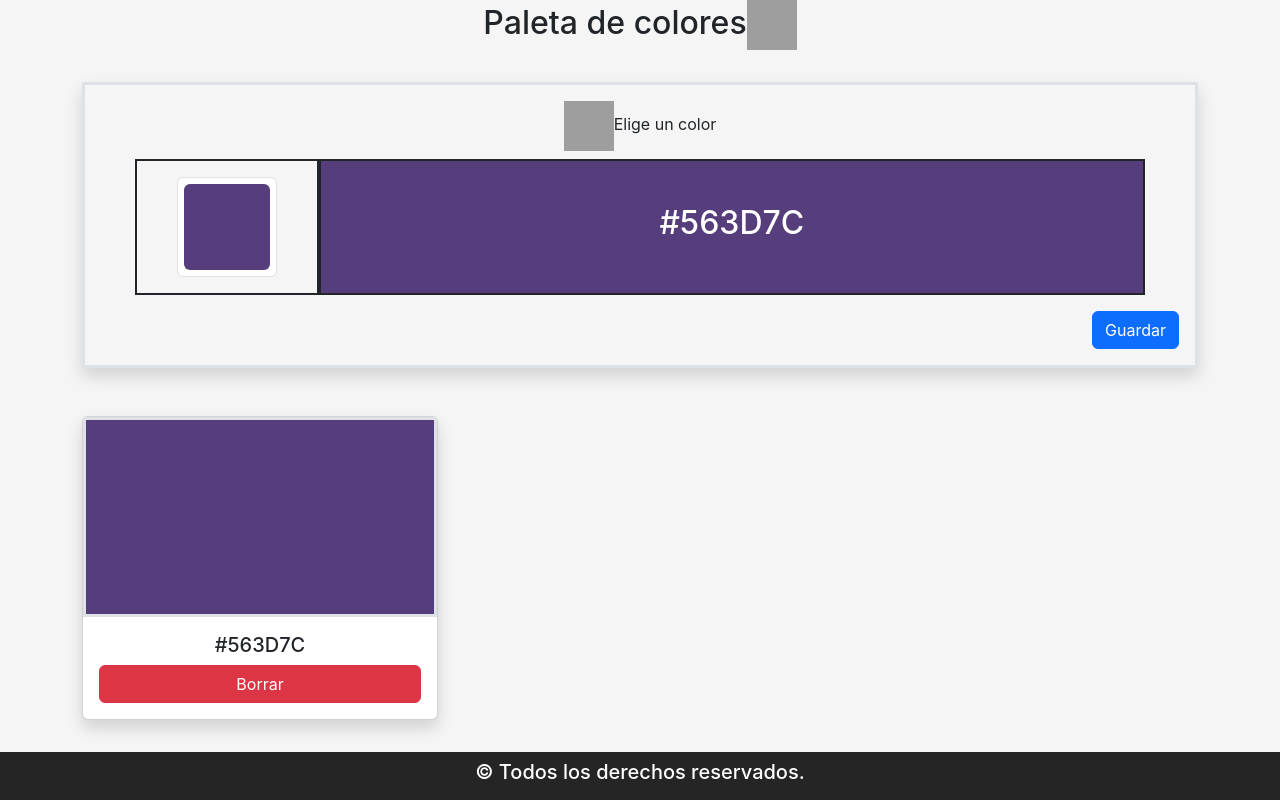
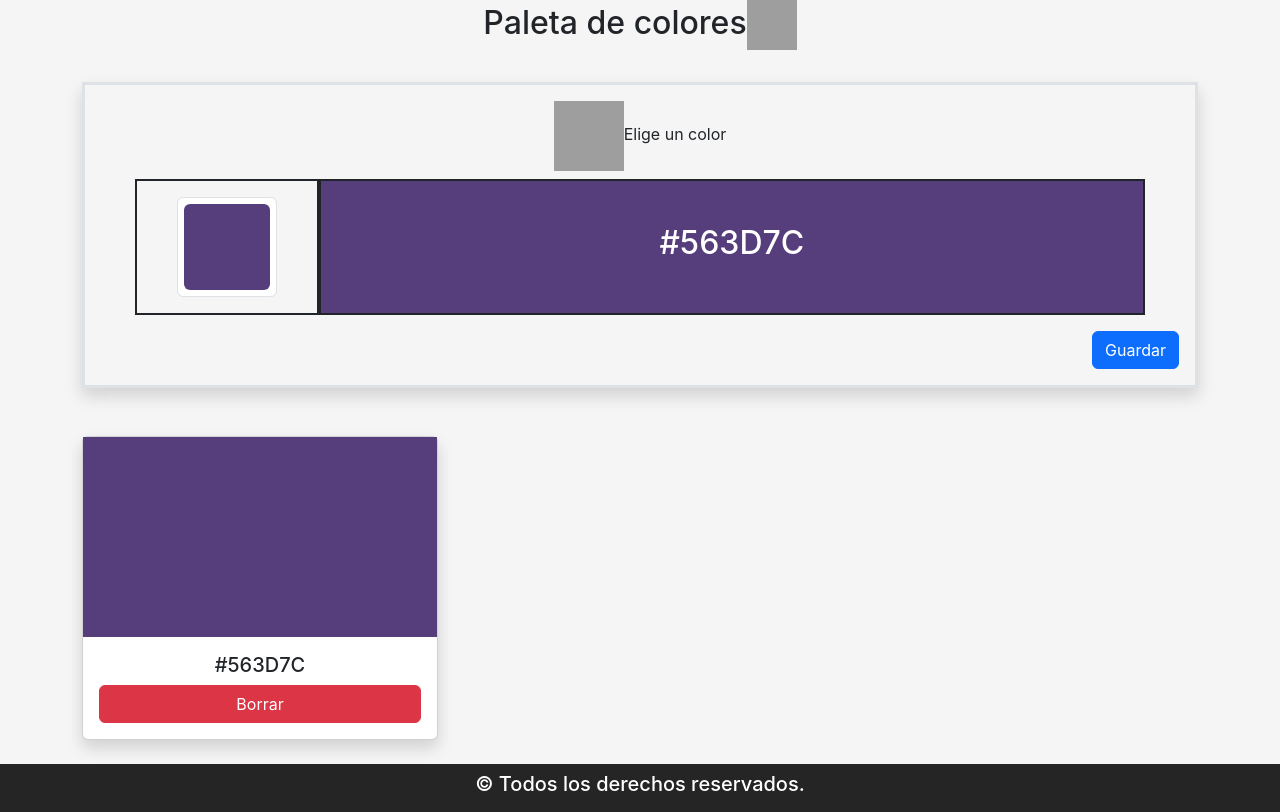
Before and after one commit to MauroRomo1/paleta-de-colores, a React (Vite) app: page / in a window 1280 px wide. Both pictures are taken after a click on the button "Guardar". Built offline with nearby package versions, Linux system fonts and the light colour scheme; grey boxes are pictures that could not be loaded.

Commit message:
mapeando la lista de colores con el component ItemColor

```diff
--- a/src/App.jsx
+++ b/src/App.jsx
@@ -1,6 +1,5 @@
 import "bootstrap/dist/css/bootstrap.min.css";
 import FormColor from "./components/FormColor";
-import { useState } from "react";
 const App = () => {
   return (
     <>
--- a/src/components/FormColor.jsx
+++ b/src/components/FormColor.jsx
@@ -12,10 +12,6 @@ const FormColor = () => {
     let colorSelected = document.querySelector("#colorSelected");
     colorSelected.style.backgroundColor = color;
   }, [color]);
-
-  useEffect(() => {
-    console.log(listColors);
-  }, [listColors]);
 
   const handleSubmit = (e) => {
     e.preventDefault();
@@ -73,7 +69,7 @@ const FormColor = () => {
           </div>
         </form>
       </section>
-      <ListColors />
+      <ListColors listColors={listColors} />
     </>
   );
 };
--- /dev/null
+++ b/src/components/ItemColor.jsx
@@ -0,0 +1,21 @@
+const ItemColor = ({ color }) => {
+  let cardStyles = {
+    background: color,
+  };
+
+  return (
+    <article className="col">
+      <div className="card h-100 shadow">
+        <div className="colorCard text-white" style={cardStyles}></div>
+        <div className="card-body">
+          <h5 className="card-title text-center text-uppercase">{color}</h5>
+          <div className="d-grid">
+            <button className="btn btn-danger">Borrar</button>
+          </div>
+        </div>
+      </div>
+    </article>
+  );
+};
+
+export default ItemColor;
--- a/src/components/ListColors.jsx
+++ b/src/components/ListColors.jsx
@@ -1,21 +1,12 @@
-const ListColors = () => {
+import ItemColor from "./ItemColor";
+
+const ListColors = ({ listColors }) => {
   return (
     <section className="container my-4">
       <div className="row row-cols-1 row-cols-md-2 row-cols-lg-3 g-4">
-        <article className="col">
-          <div className="card h-100 shadow">
-            <div
-              className="colorCard border border-3"
-              style={{ background: "#563d7c" }}
-            ></div>
-            <div className="card-body">
-              <h5 className="card-title text-center text-uppercase">#563d7c</h5>
-              <div className="d-grid">
-                <button className="btn btn-danger">Borrar</button>
-              </div>
-            </div>
-          </div>
-        </article>
+        {listColors.map((color) => (
+          <ItemColor key={color} color={color} />
+        ))}
       </div>
     </section>
   );
--- a/src/index.css
+++ b/src/index.css
@@ -12,8 +12,8 @@
 }
 
 .artistImg {
-  width: 50px;
-  height: 50px;
+  width: 70px;
+  height: 70px;
 }
 
 .colorInput {
```
